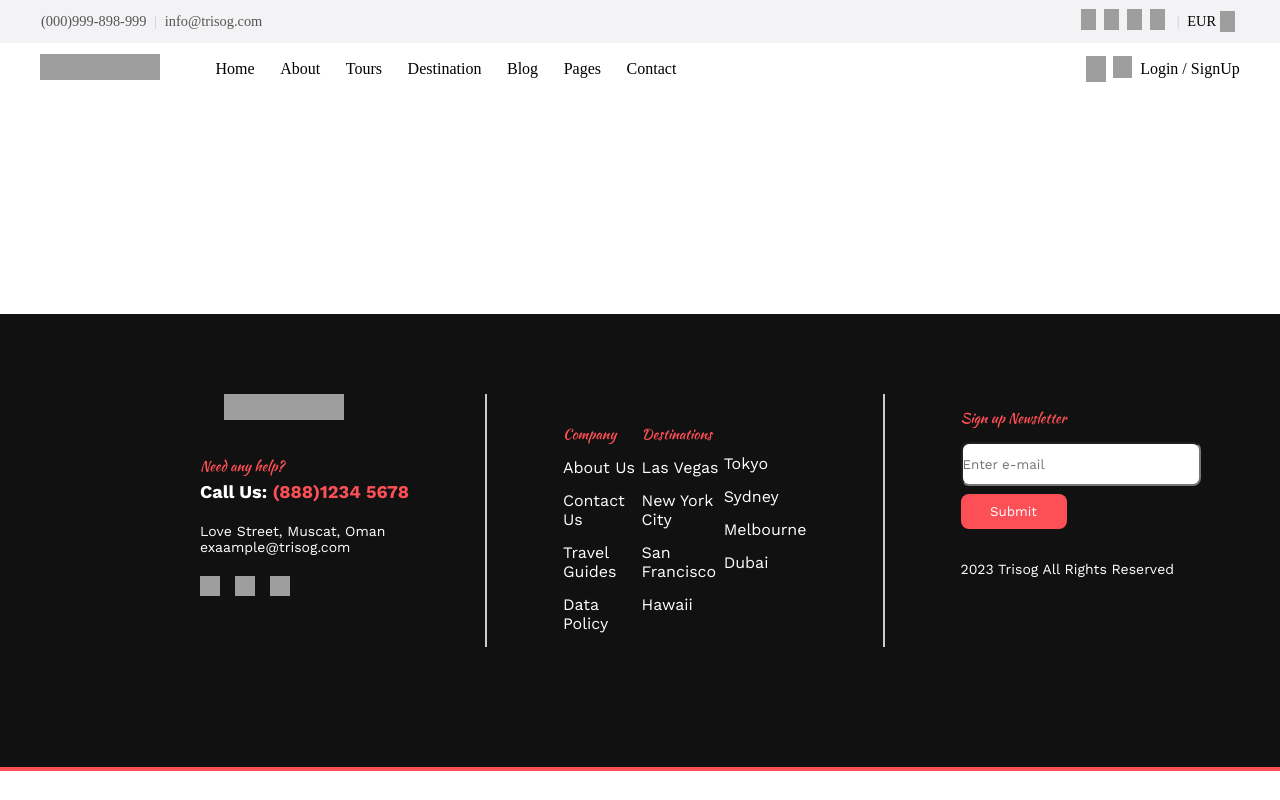
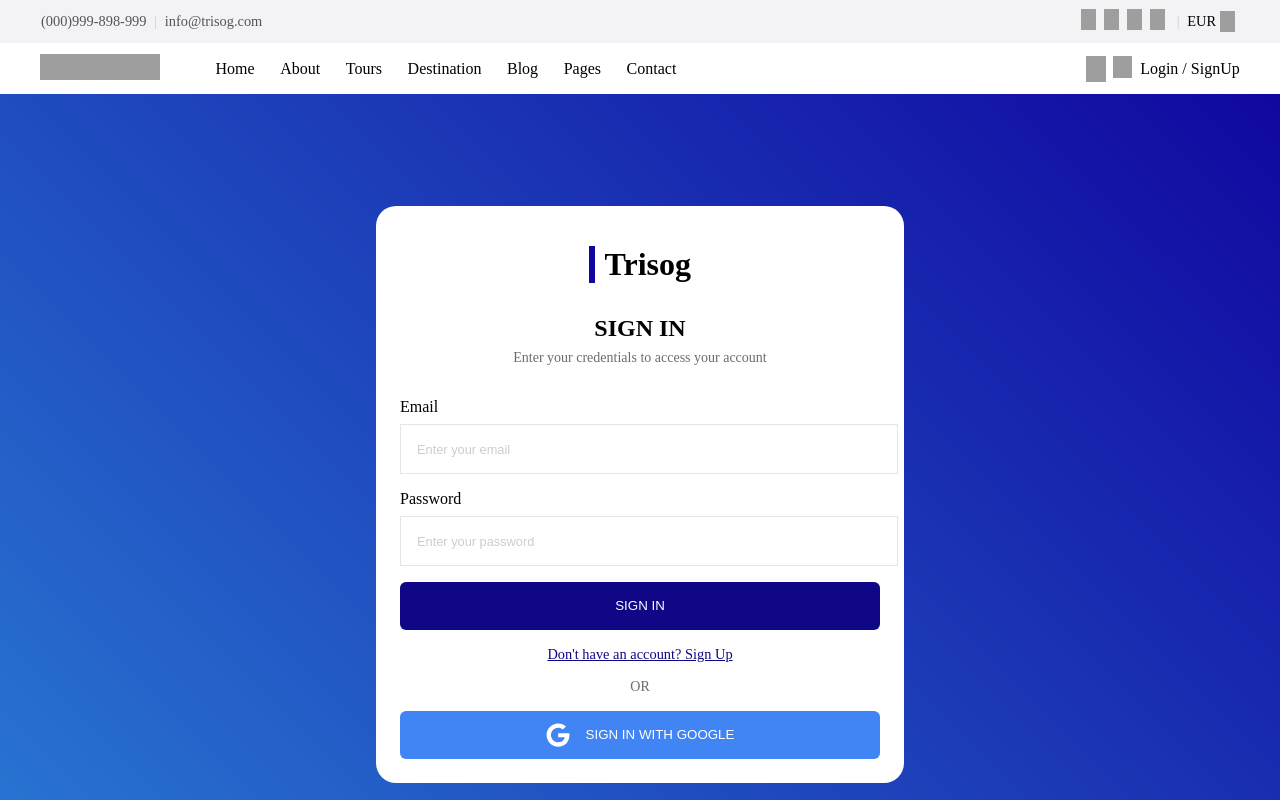
Before and after one commit to henriquenogarini/Trisog, a React (Vite) app in the folder frontend/: page /login in a window 1280 px wide. Shown: the top 800 px of the page. Built offline with nearby package versions, Linux system fonts and the light colour scheme; no server answers; grey boxes are pictures that could not be loaded.

Commit message:
Feat: Login Done

```diff
--- a/frontend/package.json
+++ b/frontend/package.json
@@ -14,6 +14,7 @@
     "firebase": "^10.13.0",
     "react": "^18.3.1",
     "react-dom": "^18.3.1",
+    "react-icons": "^5.3.0",
     "react-router-dom": "^6.26.1"
   },
   "devDependencies": {
--- a/frontend/src/App.tsx
+++ b/frontend/src/App.tsx
@@ -1,4 +1,5 @@
 import { BrowserRouter as Router, Routes, Route } from "react-router-dom"
+import { AuthProvider } from "./contexts/authContext"
 import Home from "./pages/Home"
 import Tours from "./pages/Tours"
 import Details from "./pages/Details"
@@ -7,6 +8,7 @@ import Login from "./pages/Login"
 function App() {
   return (
     <div>
+      <AuthProvider>
         <Router>
             <Routes>
                 <Route path="/" element={<Home />}/>
@@ -15,6 +17,7 @@ function App() {
                 <Route path="/login" element={<Login/>}/>
             </Routes>
         </Router>
+      </AuthProvider>
     </div>
   )
 }
--- a/frontend/src/components/CardList.tsx
+++ b/frontend/src/components/CardList.tsx
@@ -47,7 +47,6 @@ import "../styles/Cards.css"
     )
   }
 
-
   const CardsList: React.FC = () => {
     const [cards, setCards] = useState<CardProps[]>([])
 
--- /dev/null
+++ b/frontend/src/contexts/authContext.tsx
@@ -0,0 +1,62 @@
+import {
+    createContext,
+    useContext,
+    useState,
+    useEffect,
+    ReactNode,
+  } from "react"
+  import { auth } from "../services/firebase"
+  import { onAuthStateChanged, User } from "firebase/auth"
+
+  interface AuthContextType {
+    currentUser: User | null;
+    userLoggedIn: boolean;
+    loading: boolean;
+    token: string | null;
+  }
+
+  export const AuthContext = createContext<AuthContextType | undefined>(undefined);
+
+  export function useAuth() {
+    const context = useContext(AuthContext);
+    if (context === undefined) {
+      throw new Error("useAuth must be used within an AuthProvider");
+    }
+    return context;
+  }
+
+  interface AuthProviderProps {
+    children: ReactNode
+  }
+
+  export function AuthProvider({ children }: AuthProviderProps) {
+    const [currentUser, setCurrentUser] = useState<User | null>(null);
+    const [userLoggedIn, setUserLoggedIn] = useState<boolean>(false);
+    const [loading, setLoading] = useState<boolean>(true);
+    const [token, setToken] = useState<string | null>(null);
+
+    useEffect(() => {
+      const unsubscribe = onAuthStateChanged(auth, async (user) => {
+        if (user) {
+          const idToken = await user.getIdToken();
+          setCurrentUser(user);
+          setUserLoggedIn(true);
+          setToken(idToken);
+          localStorage.setItem("token", idToken);
+        } else {
+          setCurrentUser(null);
+          setUserLoggedIn(false);
+          setToken(null);
+          localStorage.removeItem("token");
+        }
+        setLoading(false);
+      });
+      return unsubscribe;
+    }, []);
+
+    return (
+      <AuthContext.Provider value={{ currentUser, userLoggedIn, loading, token }}>
+        {!loading && children}
+      </AuthContext.Provider>
+    );
+  }
--- a/frontend/src/pages/Login.tsx
+++ b/frontend/src/pages/Login.tsx
@@ -1,10 +1,166 @@
+import  { useState, FormEvent } from "react"
+import { Navigate } from "react-router-dom"
+import {
+  doSignWithEmailAndPassword,
+  doCreateUserWithEmailAndPassword,
+  doSignInWithGoogle
+} from "../services/auth"
+import { useAuth } from "../contexts/authContext"
+import { FirebaseError } from "firebase/app"
+import { FaGoogle } from "react-icons/fa"
 import Footer from "../components/Footer"
 import Header from "../components/Header"
+import "../styles/Login.css"
 
 const Login = () => {
+
+  const [email, setEmail] = useState<string>("")
+  const [password, setPassword] = useState<string>("")
+  const [isSigning, setIsSigning] = useState<boolean>(false)
+  const [emailError, setEmailError] = useState<string>("")
+  const [passwordError, setPasswordError] = useState<string>("")
+  const [errorMessage, setErrorMessage] = useState<string>("")
+  const [signInError, setSignInError] = useState<string>("")
+  const { userLoggedIn } = useAuth()
+
+  const handleRegister = async (e: FormEvent) => {
+    e.preventDefault()
+    setEmailError("")
+    setPasswordError("")
+    setSignInError("")
+    try {
+      await doCreateUserWithEmailAndPassword(email, password)
+    } catch (error) {
+      handleErrors(error as FirebaseError)
+    }
+  };
+
+  const handleSignIn = async (e: FormEvent) => {
+    e.preventDefault()
+    if (!isSigning) {
+      setEmailError("")
+      setPasswordError("")
+      setSignInError("")
+      try {
+        await doSignWithEmailAndPassword(email, password)
+      } catch (error) {
+        handleErrors(error as FirebaseError)
+      }
+    }
+  };
+
+  const onGoogleSignIn = async (e: FormEvent) => {
+    e.preventDefault()
+    if (!isSigning) {
+      setEmailError("")
+      setPasswordError("")
+      setErrorMessage("")
+      setSignInError("")
+      try {
+        await doSignInWithGoogle()
+      } catch (error) {
+        handleErrors(error as FirebaseError)
+      }
+    }
+  };
+
+  const handleErrors = (error: FirebaseError) => {
+    const errorCode = error.code
+    switch (errorCode) {
+      case "auth/invalid-credential":
+        setSignInError("Invalid e-mail or password.")
+        break;
+      case "auth/email-already-in-use":
+        setEmailError("Email already exists.")
+        break;
+      case "auth/weak-password":
+        setPasswordError("Password should be at least 6 characters.")
+        break;
+      default:
+        setErrorMessage("An unknown error occurred, please try again.")
+        break;
+    }
+  };
+
+  const signMode = () => {
+    setIsSigning(!isSigning),
+    setEmail(""),
+    setPassword(""),
+    setEmailError(""),
+    setPasswordError(""),
+    setErrorMessage(""),
+    setSignInError("")
+  };
+
+
   return (
     <div>
       <Header/>
+      <section id="login-section">
+      <div className="signInContainer">
+        {userLoggedIn && <Navigate to="/" replace={true} />}
+        <div className="login-header">
+          <h1>Trisog</h1>
+        </div>
+
+        <form
+          id="login-form"
+          onSubmit={isSigning ? handleRegister : handleSignIn}
+        >
+          <h2>{isSigning ? "SIGN UP" : "SIGN IN"}</h2>
+          <p>
+            {isSigning
+              ? "Create your account"
+              : "Enter your credentials to access your account"}
+          </p>
+          {errorMessage && <span className="errors">{errorMessage}</span>}
+          {signInError && <span className="errors">{signInError}</span>}
+          <label htmlFor="email">Email</label>
+          <input
+            type="email"
+            placeholder="Enter your email"
+            className={`inputBase ${emailError ? "inputError" : ""}`}
+            value={email}
+            onChange={(e) => setEmail(e.target.value)}
+          />
+          {emailError && <span className="errors">{emailError}</span>}
+          <label htmlFor="password">Password</label>
+          <input
+            type="password"
+            placeholder="Enter your password"
+            className={`inputBase ${passwordError ? "inputError" : ""}`}
+            value={password}
+            onChange={(e) => setPassword(e.target.value)}
+          />
+          {passwordError && <span className="errors">{passwordError}</span>}
+          <button type="submit" className="signInButton">
+            {isSigning ? "SIGN UP" : "SIGN IN"}
+          </button>
+          <div className="switch">
+            <a
+              className="signUpA"
+              onClick={(e) => {
+                e.preventDefault();
+                signMode();
+              }}
+            >
+              {isSigning
+                ? "Already have an account? Sign In"
+                : "Don't have an account? Sign Up"}
+            </a>
+          </div>
+          <p style={isSigning ? { display: "none" } : {}}>OR</p>
+          <button
+            disabled={isSigning}
+            onClick={onGoogleSignIn}
+            className="googleButton"
+          >
+            <FaGoogle className="google-icon" />{" "}
+            <span>SIGN IN WITH GOOGLE</span>
+          </button>
+        </form>
+      </div>
+    </section>
       <Footer/>
     </div>
   )
--- /dev/null
+++ b/frontend/src/services/auth.ts
@@ -0,0 +1,32 @@
+import { auth } from "./firebase";
+import {
+  createUserWithEmailAndPassword,
+  GoogleAuthProvider,
+  signInWithEmailAndPassword,
+  signInWithPopup,
+  UserCredential,
+} from "firebase/auth";
+
+export const doCreateUserWithEmailAndPassword = async (
+  email: string,
+  password: string
+): Promise<UserCredential> => {
+  return createUserWithEmailAndPassword(auth, email, password);
+};
+
+export const doSignWithEmailAndPassword = (
+  email: string,
+  password: string
+): Promise<UserCredential> => {
+  return signInWithEmailAndPassword(auth, email, password);
+};
+
+export const doSignInWithGoogle = async (): Promise<UserCredential> => {
+  const provider = new GoogleAuthProvider();
+  const result = await signInWithPopup(auth, provider);
+  return result;
+};
+
+export const doSignOut = (): Promise<void> => {
+  return auth.signOut();
+};
--- a/frontend/src/services/firebase.ts
+++ b/frontend/src/services/firebase.ts
@@ -1,5 +1,5 @@
 import { initializeApp } from "firebase/app"
-
+import { getAuth, Auth } from "firebase/auth"
 
 const firebaseConfig = {
 
@@ -18,6 +18,5 @@ const firebaseConfig = {
 }
 
 
-
 const app = initializeApp(firebaseConfig)
-export default app
+export const auth: Auth = getAuth(app)
--- /dev/null
+++ b/frontend/src/styles/Login.css
@@ -0,0 +1,142 @@
+#login-section{
+    display: flex;
+    justify-content: center;
+    align-items: center;
+    background: linear-gradient(45deg,#2978d3, #1107a0) ;
+    height: 100vh;
+    width: 100%;
+}
+
+.signInContainer {
+    display: flex;
+    flex-direction: column;
+    background-color: #fff;
+    border-radius: 20px;
+    width: 30em;
+    padding: 1.5rem;
+}
+
+.login-header{
+    display: flex;
+    align-items: center;
+    justify-content: center;
+    text-align: center;
+}
+
+.signInContainer h1{
+    font-size: 2rem;
+    border-left: 0.4rem solid #1107a0;
+    margin-top: 1rem;
+    margin-bottom: 2rem;
+    padding-left: 0.6rem;
+}
+
+.signInContainer h2{
+    text-align: center;
+    padding-bottom: 0.5rem;
+}
+
+.signInContainer p{
+    font-size: 14px;
+    color: #6C6C6C;
+    padding-bottom: 1rem;
+    text-align: center;
+}
+
+.signInContainer label{
+    display: flex;
+    align-items: start;
+    justify-content: start;
+    padding-bottom: 0.5rem;
+    padding-top: 1rem;
+}
+
+.signInContainer input{
+    width: 100%;
+    height: 3rem;
+    font-size: 1rem;
+    padding-left: 1rem;
+    border: 1px solid #E5E5E5;
+}
+
+.signInContainer input::placeholder{
+    color: #CDCDCD;
+    font-size: 0.8rem;
+}
+
+.error-email,.error-password,.error{
+    padding-top: 0.5rem;
+    padding-bottom: 0.5rem;
+    display: none;
+    color: #cd4949;
+}
+
+.error{
+    text-align: center;
+}
+
+.signInContainer button{
+    cursor: pointer;
+    border: none;
+    height: 3rem;
+    border-radius: 6px;
+}
+
+.signInButton{
+    margin-top: 1rem;
+    margin-bottom: 1rem;
+    color: #fff;
+    background-color: #100787;
+}
+
+.signInButton:hover{
+    background-color: #100787;
+}
+
+.switch{
+    display: flex;
+    align-items: center;
+    justify-content: center;
+}
+
+.signInContainer a{
+    box-sizing: border-box;
+    text-align: center;
+    color:#100787;
+    text-decoration: underline;
+    cursor: pointer;
+    padding-bottom: 1rem;
+    font-size: 0.9rem;
+}
+
+ a:hover{
+    color: #100787;
+}
+
+.googleButton{
+    background-color: #4184F3;
+    display: flex;
+    align-items: center;
+    justify-content: center;
+    text-align: center;
+    color: #fff;
+}
+
+.googleButton:hover{
+    background-color: #3d78d7;
+}
+
+.googleButton span{
+    padding-left: 1rem;
+}
+
+.google-icon{
+    font-size: 1.5rem;
+    color: #fff;
+}
+
+
+#login-form {
+    display: flex;
+    flex-direction: column;
+}
```
Also changed, not shown: 1 other file (tests, documents, lock files or other folders).
